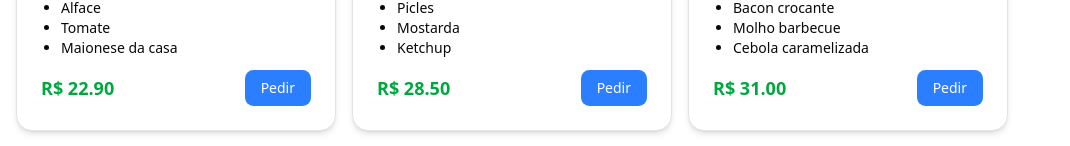
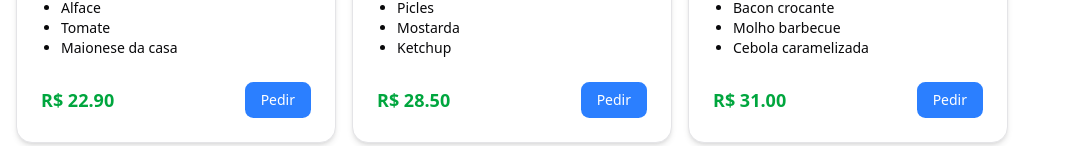
Before and after one commit to Korvo2Tuirow/delivery, a Next.js app: page /cardapio in a window 1280 px wide. Shown: the part 421-567 px from the top of the page, without its empty margins (0-1070 px from the left). Built offline with nearby package versions, Linux system fonts and the light colour scheme.

Commit message:
css cardapio

```diff
--- a/src/app/(routers)/cardapio/lanches.tsx
+++ b/src/app/(routers)/cardapio/lanches.tsx
@@ -99,7 +99,7 @@
                     <li key={idx}>{item}</li>
                   ))}
                 </ul>
-                <div className="flex justify-between items-center">
+                <div className="flex justify-between items-center mt-3">
                   <span className="font-bold text-lg text-green-600">
                     R$ {lanche.preco.toFixed(2)}
                   </span>
--- a/src/app/(routers)/cardapio/pasteis.tsx
+++ b/src/app/(routers)/cardapio/pasteis.tsx
@@ -77,17 +77,17 @@
             <Card key={lanche.id} className="rounded-2xl shadow-md min-w-80 ">
               <CardHeader>
                 <CardTitle className="text-xl">{lanche.nome}</CardTitle>
-                <p className="text-sm text-muted-foreground">
+                <p className="text-sm text-muted-foreground ">
                   {lanche.descricao}
                 </p>
               </CardHeader>
               <CardContent className="flex flex-1 flex-col justify-between">
-                <ul className="text-sm list-disc pl-5 mb-3">
+                <ul className="text-sm list-disc pl-5 mb-3 ">
                   {lanche.ingredientes.map((item, idx) => (
                     <li key={idx}>{item}</li>
                   ))}
                 </ul>
-                <div className="flex justify-between items-center">
+                <div className="flex justify-between items-center mt-3">
                   <span className="font-bold text-lg text-green-600">
                     R$ {lanche.preco.toFixed(2)}
                   </span>
```
